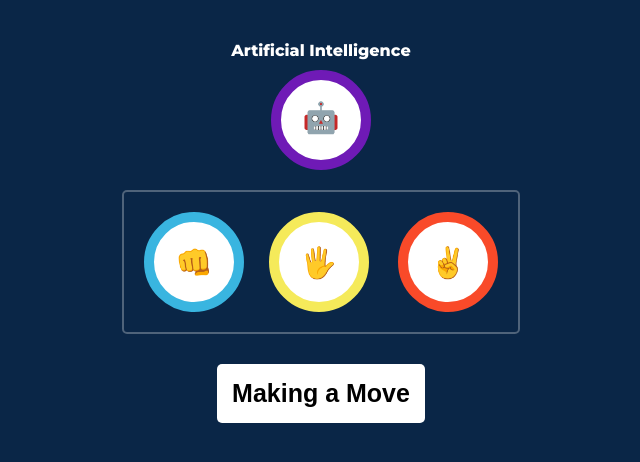
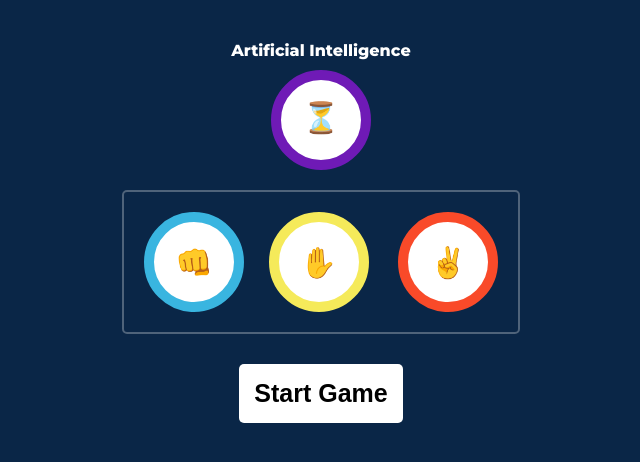
Before and after one commit to DevelopersHyperTech/rock-paper-scissors, a plain HTML site: page index.html in a window 1280 px wide. Shown: the part 320-782 px from the top of the page, without its empty margins (319-959 px from the left). Drawn offline with Linux system fonts and the light colour scheme.

Commit message:
Update index.html

```diff
--- a/index.html
+++ b/index.html
@@ -32,17 +32,17 @@
         <div class="game-container">
             <div class="ai">
                 <span>Artificial Intelligence</span>
-                <button id="ai" class="ai">🤖</button>
+                <button id="ai" class="ai">⏳</button>
 
             </div>
             <div class="user">
-                <button id="rock" class="rock chosen">👊</button>
-                <button id="paper" class="paper chosen">🖐</button>
-                <button id="scissors" class="scissors chosen">✌</button>
+                <button id="rock" class="rock chosen"> 👊</button>
+                <button id="paper" class="paper chosen">✋</button>
+                <button id="scissors" class="scissors chosen">✌️</button>
             </div>
         </div>
         <div class="winner-container">
-            <button id="result">Making a Move</button>
+            <button id="result">Start Game</button>
         </div>
 
     </div>
```
